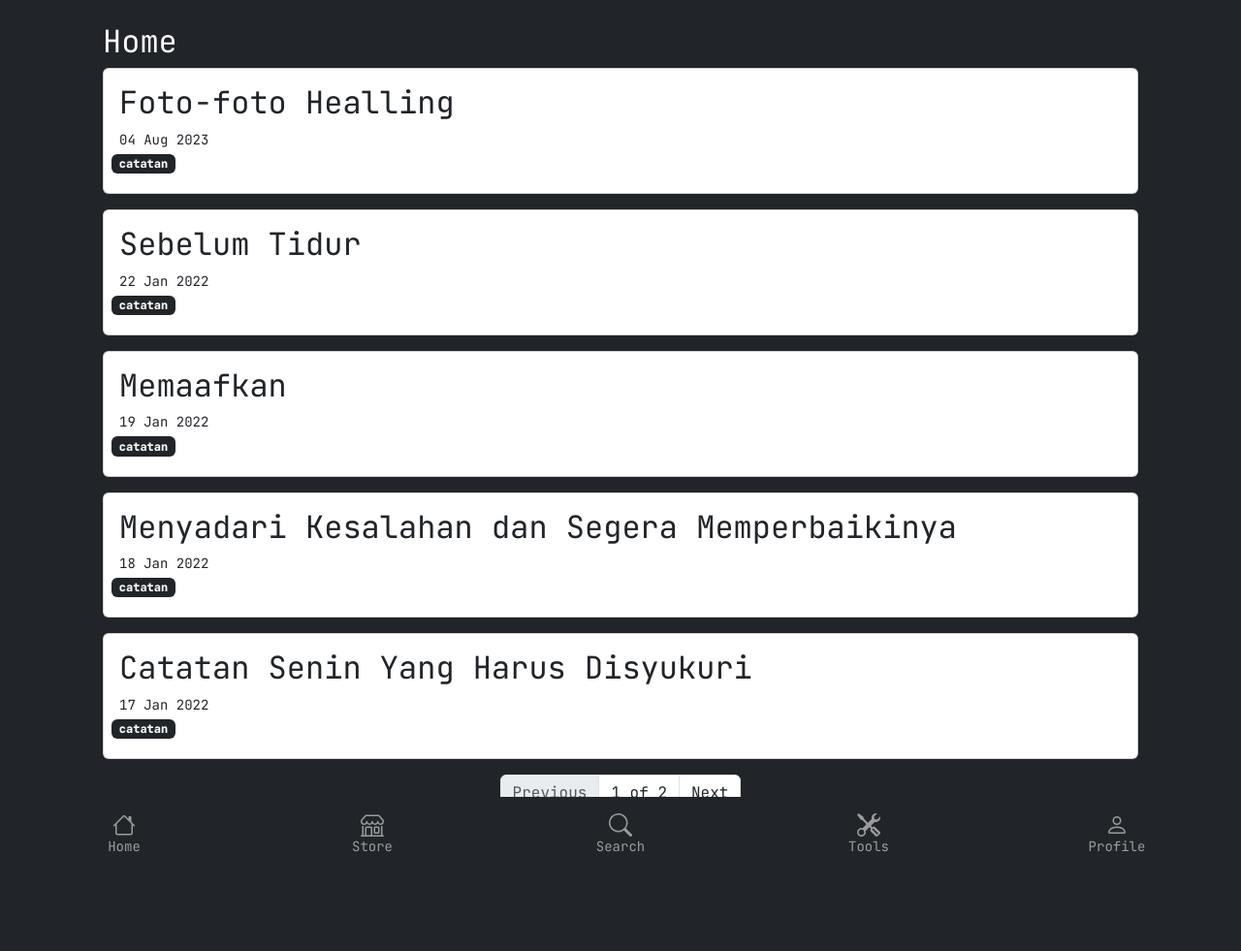
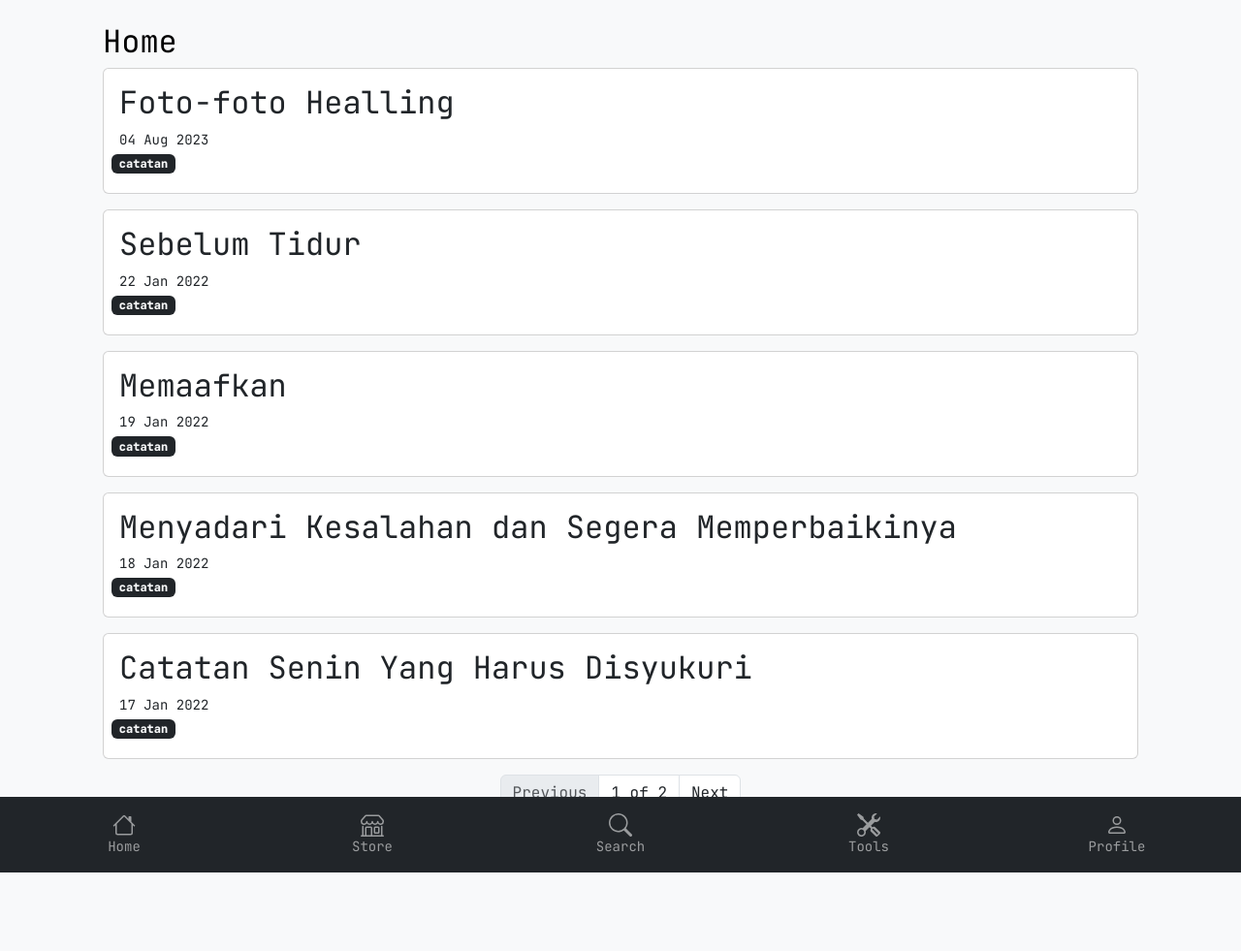
Before and after one commit to angganesia/angganesia.github.io, a Jekyll site: the page built from index.html, in a window 1280 px wide. Shown: the whole page at 97% size. Built offline with Jekyll 4.4.1, drawn with Linux system fonts in a browser that asks for light colours; the list of posts is cut into pages by our own code; before the commit the page ends 933 px from its top, so only the background shows below that.

Commit message:
update default.html

```diff
--- a/_layouts/default.html
+++ b/_layouts/default.html
@@ -13,7 +13,7 @@
   {% endif %}
 </head>
 
-<body class="container text-bg-dark pb-5">
+<body class="container text-bg-light pb-5">
 
   <!-- navbar -->
   <nav class="navbar navbar-dark bg-dark navbar-expand fixed-bottom">
@@ -84,7 +84,7 @@
 
 
   <!-- Content -->
-  <div class="container pt-4 pb-5">
+  <div class="container pt-4 pb-5 mb-5">
     <!-- header -->
     <header class="container article-header">
       <h2 class="article-title">{{page.title}}</h2>
```
